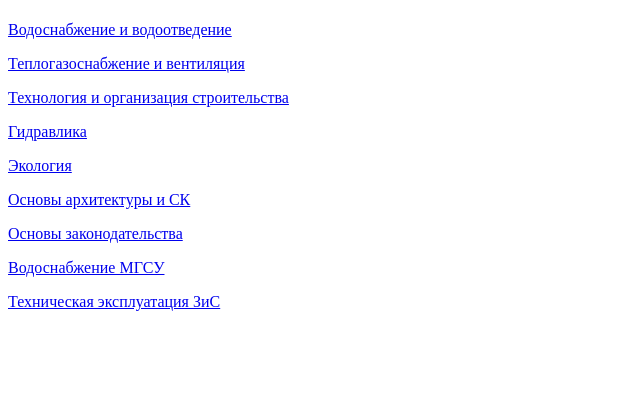
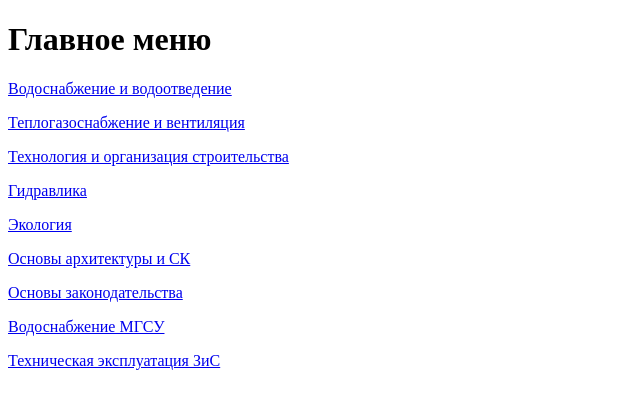
Before and after one commit to AVMelchekova/mgtest, a Django app: page / in a window 1280 px wide. Shown: the top 409 px of the page, without its empty margins (0-640 px from the left). Run offline with Django 3.2, Linux system fonts and the light colour scheme.

Commit message:
31-07-2021 Изменили главное меню

```diff
--- a/testsmagistratura/isviv/templates/isviv/index.html
+++ b/testsmagistratura/isviv/templates/isviv/index.html
@@ -1,6 +1,7 @@
 {% extends 'isviv/base.html' %}
 
     {% block content %}
+    <h1>Главное меню</h1>
     <p><a href="{% url 'isviv:quest' %}" >Водоснабжение и водоотведение</a></p>
     <p><a href="{% url 'istgv:quest' %}" >Теплогазоснабжение и вентиляция</a></p>
     <p><a href="{% url 'tosous:quest' %}" >Технология и организация строительства</a></p>
```
